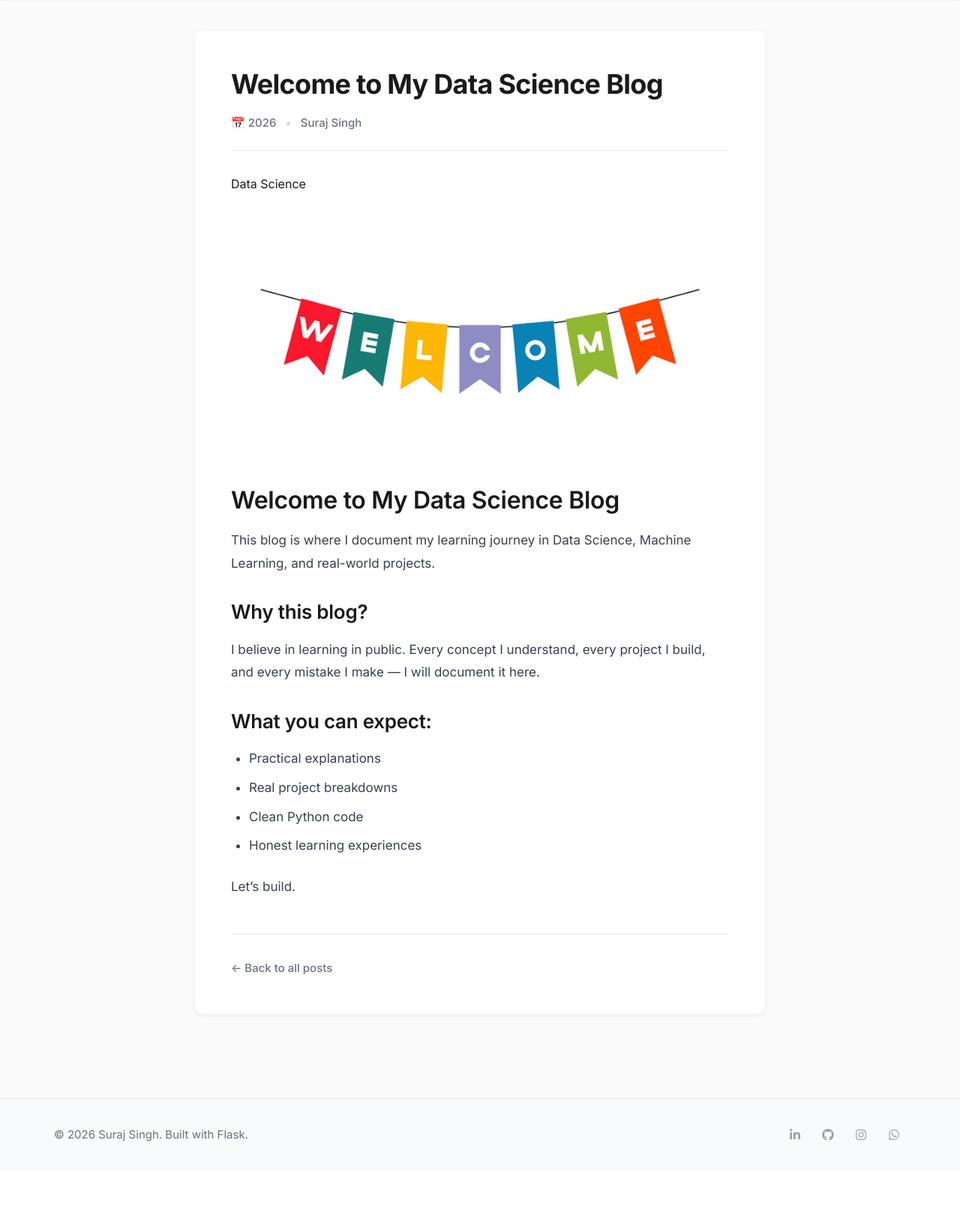
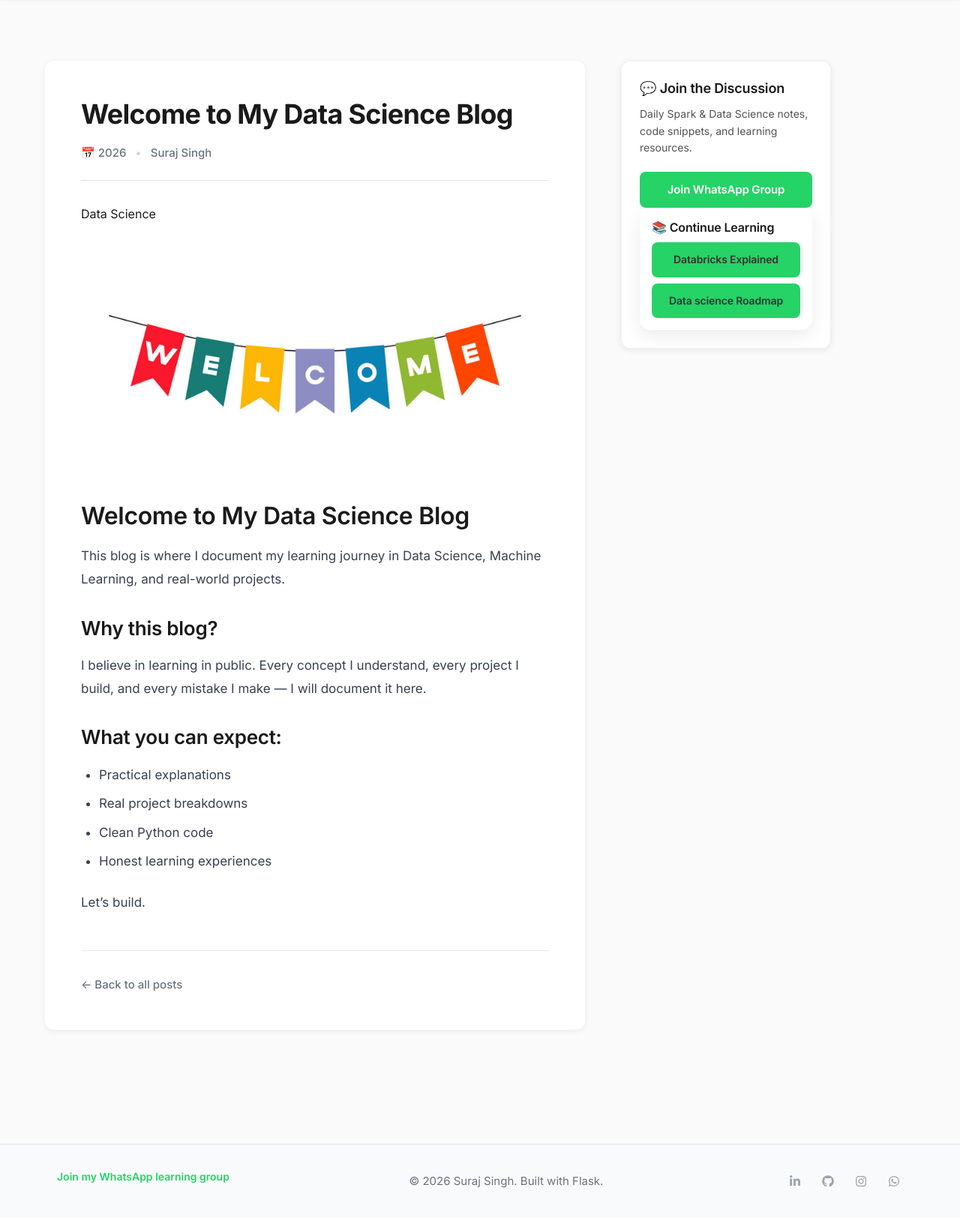
Before and after one commit to surajsingh241205/suraj-data-science-blog, a Flask app: page /post/welcome in a window 1280 px wide. Shown: the part 77-1701 px from the top of the page at 75% size. Before the commit the page ends 1599 px from the top, so only its background shows below. Run offline with Flask 3, Linux system fonts and the light colour scheme.

Commit message:
Added whatsapp CTA stickers on blog posts

```diff
--- a/static/css/style.css
+++ b/static/css/style.css
@@ -533,3 +533,263 @@ img {
         font-size: 1.5rem;
     }
 }
+
+
+
+/* Layout wrapper */
+.post-container {
+  display: flex;
+  gap: 32px;
+  max-width: 1100px;
+  margin: 0 auto;
+  padding: 0 16px;
+}
+
+/* Article stays readable */
+.post-article {
+  max-width: 760px;
+  width: 100%;
+}
+
+/* Sticky WhatsApp box */
+/* ============================================
+   WHATSAPP SIDEBAR COMPONENT
+   ============================================ */
+
+/* Container - uses flexbox for article + sidebar layout */
+.post-container {
+  max-width: 1200px;
+  margin: 0 auto;
+  padding: 40px 20px;
+  display: flex;
+  gap: 48px;
+  align-items: flex-start;
+}
+
+/* Main article takes up primary space */
+.post-article {
+  flex: 1;
+  min-width: 0; /* Prevents flex item overflow */
+  max-width: 720px;
+}
+
+/* Sidebar sticker */
+.whatsapp-sticky {
+  position: sticky;
+  top: 80px; /* Distance from viewport top when sticky */
+  width: 280px;
+  flex-shrink: 0;
+
+  /* Visual styling */
+  background: #ffffff;
+  border-radius: 12px;
+  padding: 24px;
+  box-shadow: 0 2px 8px rgba(0, 0, 0, 0.08);
+
+  /* Subtle border for definition */
+  border: 1px solid rgba(0, 0, 0, 0.06);
+}
+
+/* Title styling */
+.whatsapp-sticky h4 {
+  margin: 0 0 12px 0;
+  font-size: 18px;
+  font-weight: 600;
+  color: #1a1a1a;
+  line-height: 1.3;
+  letter-spacing: -0.01em;
+}
+
+/* Description text */
+.whatsapp-sticky p {
+  margin: 0 0 20px 0;
+  font-size: 14px;
+  line-height: 1.6;
+  color: #525252;
+}
+
+/* CTA Button */
+.whatsapp-sticky a {
+  display: block;
+  width: 100%;
+  padding: 12px 20px;
+
+  /* WhatsApp brand color */
+  background: #25D366;
+  color: #ffffff;
+
+  /* Typography */
+  font-size: 15px;
+  font-weight: 600;
+  text-align: center;
+  text-decoration: none;
+  letter-spacing: -0.01em;
+
+  /* Shape */
+  border-radius: 8px;
+  border: none;
+
+  /* Interaction */
+  cursor: pointer;
+  transition: background-color 0.2s ease, transform 0.1s ease;
+}
+
+/* Button hover state */
+.whatsapp-sticky a:hover {
+  background: #22c55e; /* Slightly darker green */
+  transform: translateY(-1px);
+}
+
+/* Button active state */
+.whatsapp-sticky a:active {
+  transform: translateY(0);
+}
+
+/* Button focus state (accessibility) */
+.whatsapp-sticky a:focus-visible {
+  outline: 3px solid rgba(37, 211, 102, 0.4);
+  outline-offset: 2px;
+}
+
+/* ============================================
+   RESPONSIVE: HIDE ON MOBILE/TABLET
+   ============================================ */
+
+@media (max-width: 1024px) {
+  .post-container {
+    flex-direction: column;
+    gap: 0;
+  }
+
+  .whatsapp-sticky {
+    display: none;
+  }
+
+  .post-article {
+    max-width: 100%;
+  }
+}
+
+/* Additional breakpoint for narrow desktop */
+@media (max-width: 1200px) and (min-width: 1025px) {
+  .post-container {
+    gap: 32px;
+  }
+
+  .whatsapp-sticky {
+    width: 240px;
+    padding: 20px;
+  }
+
+  .whatsapp-sticky h4 {
+    font-size: 16px;
+  }
+
+  .whatsapp-sticky p {
+    font-size: 13px;
+  }
+}
+
+/* secondary sticker */
+
+/* Sidebar wrapper */
+.sidebar {
+  position: sticky;
+  top: 120px;
+  width: 260px;
+  display: flex;
+  flex-direction: column;
+  gap: 20px;
+  height: fit-content;
+}
+
+/* Shared card styles */
+.sidebar-card {
+  background: #ffffff;
+  padding: 16px;
+  border-radius: 14px;
+  box-shadow: 0 8px 24px rgba(0, 0, 0, 0.08);
+  font-size: 14px;
+}
+
+.sidebar-card h4 {
+  margin: 0 0 10px;
+  font-size: 16px;
+  font-weight: 600;
+}
+
+.sidebar-card p {
+  margin: 0 0 14px;
+  color: #555;
+  line-height: 1.5;
+}
+
+/* Primary CTA button */
+.cta-button {
+  display: block;
+  text-align: center;
+  background: #25D366;
+  color: #ffffff;
+  padding: 10px 12px;
+  border-radius: 8px;
+  text-decoration: none;
+  font-weight: 600;
+}
+
+.cta-button:hover {
+  opacity: 0.92;
+}
+
+/* Secondary card list */
+.sidebar-links {
+  list-style: none;
+  padding: 0;
+  margin: 0;
+}
+
+.sidebar-links li {
+  margin-bottom: 8px;
+}
+
+.sidebar-links li:last-child {
+  margin-bottom: 0;
+}
+
+.sidebar-links a {
+  text-decoration: none;
+  color: #333;
+  font-size: 14px;
+}
+
+.sidebar-links a:hover {
+  text-decoration: underline;
+}
+
+/* Mobile handling */
+@media (max-width: 900px) {
+  .sidebar {
+    display: none;
+  }
+}
+
+
+
+/* footer cta */
+
+.footer-cta {
+  margin-bottom: 12px;
+  font-size: 14px;
+  color: #444;
+  text-align: center;
+}
+
+.footer-cta a {
+  color: #25D366;
+  font-weight: 600;
+  text-decoration: none;
+  margin-left: 4px;
+}
+
+.footer-cta a:hover {
+  text-decoration: underline;
+}
--- a/templates/base.html
+++ b/templates/base.html
@@ -85,6 +85,13 @@
     <div class="footer-container">
         <div class="footer-content">
 
+            <!-- WhatsApp CTA -->
+            <p class="footer-cta">
+                <a href="https://chat.whatsapp.com/CURGDuHkBH0BPbgY573Y3e" target="_blank" rel="noopener">
+                    Join my WhatsApp learning group
+                </a>
+            </p>
+
             <p class="footer-text">
                 © 2026 Suraj Singh. Built with Flask.
             </p>
@@ -94,16 +101,16 @@
                     class="footer-icon" aria-label="LinkedIn">
                     <i class="fab fa-linkedin-in"></i>
                 </a>
-                    <a href="https://github.com/surajsingh241205" target="_blank" rel="noopener" class="footer-icon"
-                        aria-label="GitHub">
+                <a href="https://github.com/surajsingh241205" target="_blank" rel="noopener"
+                    class="footer-icon" aria-label="GitHub">
                     <i class="fab fa-github"></i>
                 </a>
                 <a href="https://www.instagram.com/surajsingh_.24/?hl=en" target="_blank" rel="noopener"
                     class="footer-icon" aria-label="Instagram">
                     <i class="fab fa-instagram"></i>
                 </a>
-                    <a href="https://wa.link/cyt868" target="_blank" rel="noopener" class="footer-icon"
-                        aria-label="WhatsApp">
+                <a href="https://wa.link/cyt868" target="_blank" rel="noopener"
+                    class="footer-icon" aria-label="WhatsApp">
                     <i class="fab fa-whatsapp"></i>
                 </a>
             </div>
@@ -112,6 +119,7 @@
     </div>
 </footer>
 
+
 </body>
 
 </html>
--- a/templates/post.html
+++ b/templates/post.html
@@ -4,6 +4,8 @@
 
 {% block content %}
 <div class="post-container">
+
+    <!-- Main Article -->
     <article class="post-article">
 
         <!-- Post Header -->
@@ -36,5 +38,30 @@
         </footer>
 
     </article>
+
+    <!-- Sticky WhatsApp Sidebar -->
+    <aside class="whatsapp-sticky">
+        <h4>💬 Join the Discussion</h4>
+        <p>
+            Daily Spark & Data Science notes,<br>
+            code snippets, and learning resources.
+        </p>
+        <a href="https://chat.whatsapp.com/CURGDuHkBH0BPbgY573Y3e" target="_blank" rel="noopener noreferrer">
+            Join WhatsApp Group
+        </a>
+
+
+        <div class="sidebar-card secondary-card">
+            <h4>📚 Continue Learning</h4>
+            <ul class="sidebar-links">
+                <li><a href="https://suraj-data-science-and-analytics-blogs.onrender.com/post/databricks-day1">Databricks Explained</a></li>
+                <li><a href="https://suraj-data-science-and-analytics-blogs.onrender.com/post/data-science-roadmap">Data science Roadmap</a></li>
+                <!-- <li><a href="/post/databricks-vs-hadoop">Databricks vs Hadoop</a></li> -->
+            </ul>
+        </div>
+    </aside>
+
 </div>
+
+
 {% endblock %}
```
Lines whose indentation alone changed are shown as unchanged.
